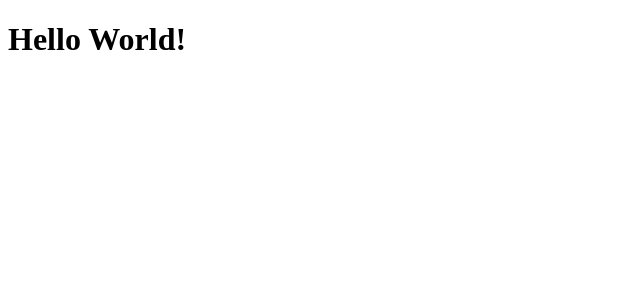
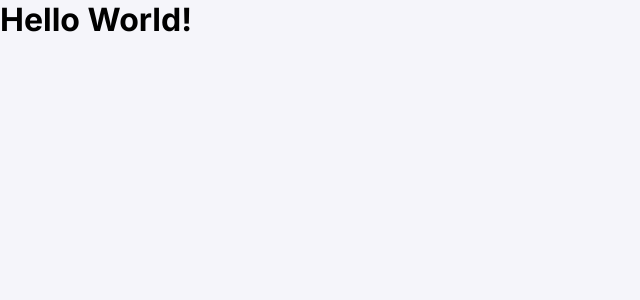
Before and after one commit to juliaassuncao/guessing-game, a React (Vite) app: page / in a window 1280 px wide. Shown: the top 300 px of the page, without its empty margins (0-640 px from the left). Built offline with nearby package versions, Linux system fonts and the light colour scheme.

Commit message:
feat: cria css global inicial e importa no index

```diff
--- a/src/global.css
+++ b/src/global.css
@@ -0,0 +1,25 @@
+:root {
+  font-size: 16px;
+}
+
+* {
+  margin: 0;
+  padding: 0;
+  box-sizing: border-box;
+}
+
+body {
+  background-color: #F5F5FA;
+
+  font-family: "Inter", sans-serif;
+  font-optical-sizing: auto;
+}
+
+button {
+  cursor: pointer;
+  transition: filter 0.2s;
+}
+
+button:hover {
+  filter: brightness(0.9);
+}
--- a/src/main.tsx
+++ b/src/main.tsx
@@ -1,3 +1,5 @@
+import "./global.css"
+
 import { StrictMode } from 'react'
 import { createRoot } from 'react-dom/client'
 
```
